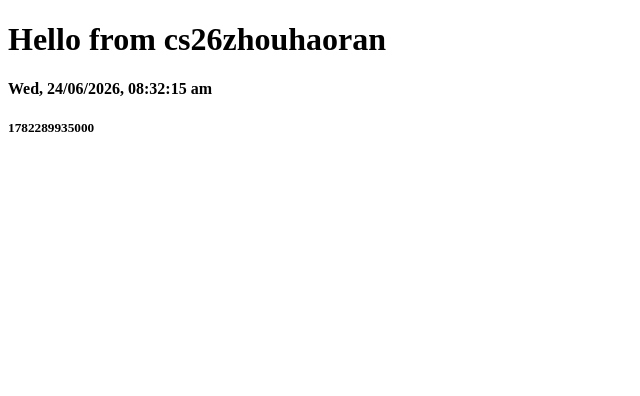
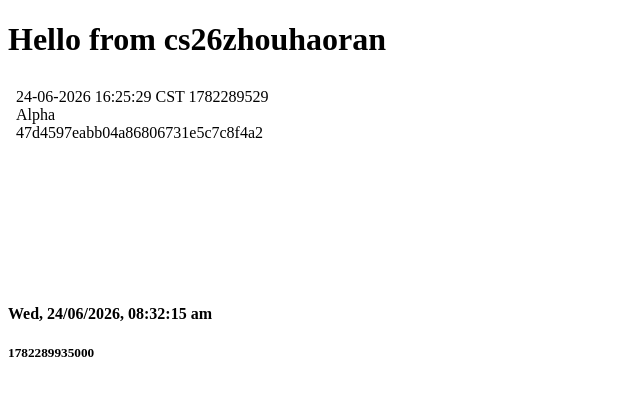
Before and after one commit to zhouhaoran1/cs26zhouhaoran, a plain HTML site: page docs/index.html in a window 1280 px wide. Shown: the whole page, without its empty margins (0-640 px from the left). Drawn offline with Linux system fonts and the light colour scheme.

Commit message:
ipaddresses index.html

```diff
--- a/docs/index.html
+++ b/docs/index.html
@@ -8,6 +8,7 @@
 <body>
 <h1>Hello from cs26zhouhaoran</h1>
 <!-- ipaddresses past next line -->
+<object data="ipaddresses.html" width="100%" height="200px"></object>
 <h4 id="id01">AAAA</h4>
 <h5 id="id02">AAAA</h5>
 </body>
```
